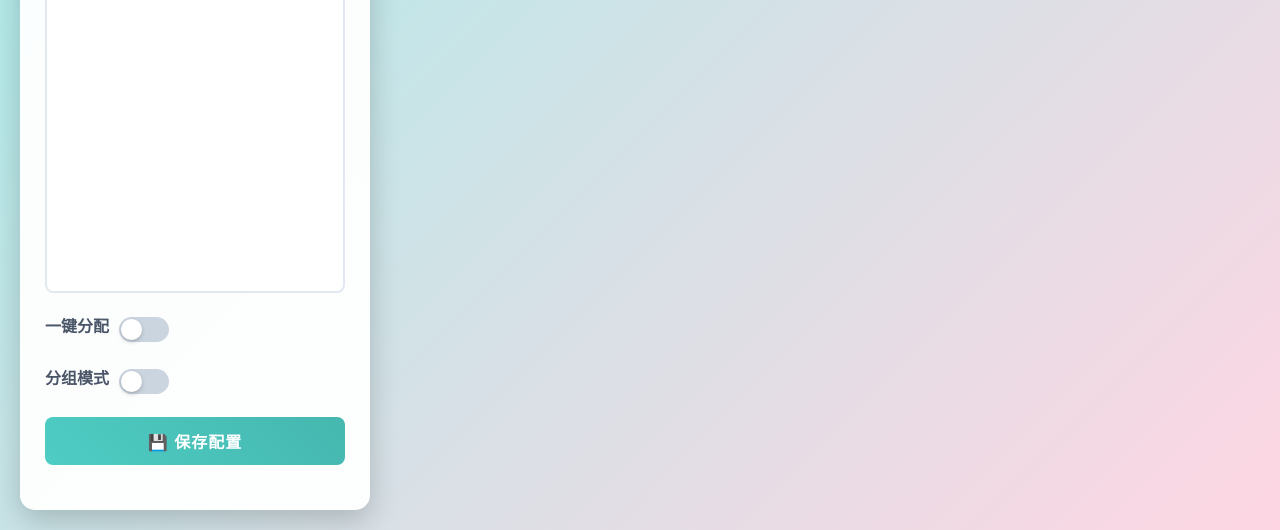
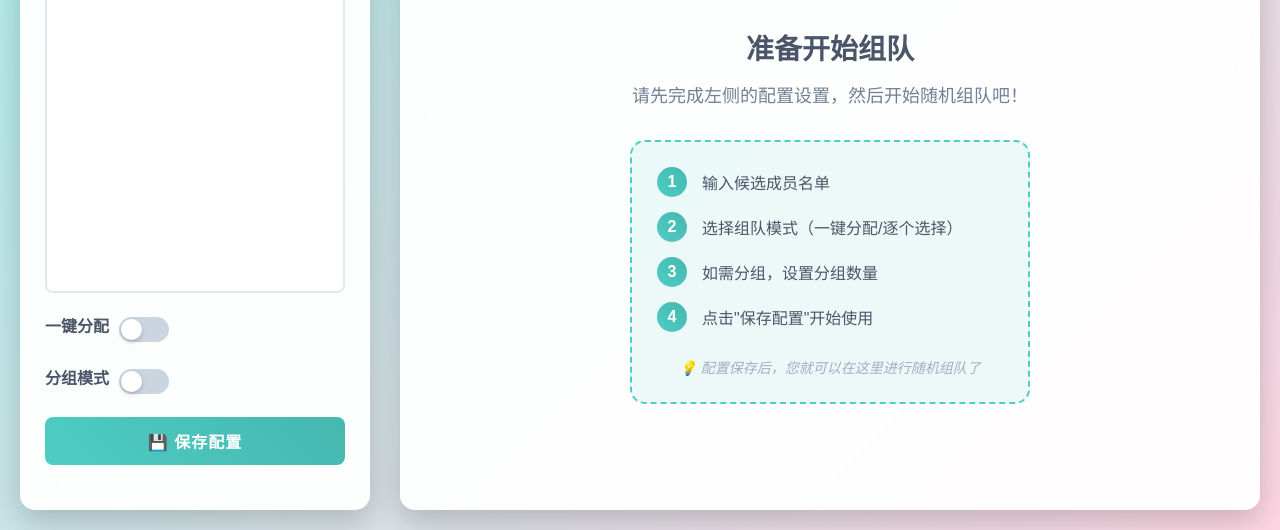
Before and after one commit to Momo707577045/roll-team, a plain HTML site: page index.html in a window 1280 px wide. Shown: the part 270-800 px from the top of the page. Drawn offline with Linux system fonts and the light colour scheme.

Commit message:
项目初始化

```diff
--- a/index.html
+++ b/index.html
@@ -453,6 +453,90 @@
             opacity: 0;
         }
 
+        /* 空状态样式 */
+        .empty-state {
+            display: flex;
+            flex-direction: column;
+            align-items: center;
+            justify-content: center;
+            height: 100%;
+            text-align: center;
+            padding: 40px;
+        }
+
+        .empty-state-icon {
+            font-size: 120px;
+            margin-bottom: 30px;
+            opacity: 0.3;
+            animation: float 3s ease-in-out infinite;
+        }
+
+        @keyframes float {
+            0%, 100% { transform: translateY(0px); }
+            50% { transform: translateY(-10px); }
+        }
+
+        .empty-state-title {
+            font-size: 28px;
+            font-weight: bold;
+            color: #4a5568;
+            margin-bottom: 15px;
+        }
+
+        .empty-state-subtitle {
+            font-size: 18px;
+            color: #718096;
+            margin-bottom: 30px;
+            line-height: 1.6;
+        }
+
+        .empty-state-steps {
+            background: rgba(78, 205, 196, 0.1);
+            border: 2px dashed #4ECDC4;
+            border-radius: 15px;
+            padding: 25px;
+            max-width: 400px;
+            width: 100%;
+        }
+
+        .empty-state-step {
+            display: flex;
+            align-items: center;
+            margin-bottom: 15px;
+            font-size: 16px;
+            color: #4a5568;
+        }
+
+        .empty-state-step:last-child {
+            margin-bottom: 0;
+        }
+
+        .step-number {
+            background: linear-gradient(45deg, #4ECDC4, #45B7AF);
+            color: white;
+            width: 30px;
+            height: 30px;
+            border-radius: 50%;
+            display: flex;
+            align-items: center;
+            justify-content: center;
+            font-weight: bold;
+            margin-right: 15px;
+            flex-shrink: 0;
+        }
+
+        .step-text {
+            flex: 1;
+            text-align: left;
+        }
+
+        .empty-state-hint {
+            margin-top: 25px;
+            font-size: 14px;
+            color: #a0aec0;
+            font-style: italic;
+        }
+
         /* 响应式设计 */
         @media (max-width: 768px) {
             .container {
@@ -472,6 +556,22 @@
 
             .member-name {
                 font-size: 24px;
+            }
+
+            .empty-state-icon {
+                font-size: 80px;
+            }
+
+            .empty-state-title {
+                font-size: 24px;
+            }
+
+            .empty-state-subtitle {
+                font-size: 16px;
+            }
+
+            .empty-state-steps {
+                padding: 20px;
             }
         }
     </style>
@@ -545,7 +645,9 @@
             </div>
 
             <!-- 右侧Roll区域 -->
-            <div class="roll-panel" v-if="configSaved">
+            <div class="roll-panel">
+                <!-- 配置已保存状态 -->
+                <div v-if="configSaved">
                     <div class="roll-area">
                         <h3 class="roll-title">🎯 候选成员</h3>
 
@@ -602,6 +704,37 @@
                                     {{ member }}
                                 </li>
                             </ul>
+                        </div>
+                    </div>
+                </div>
+
+                <!-- 配置未保存的空状态 -->
+                <div v-else class="empty-state">
+                    <div class="empty-state-icon">🎲</div>
+                    <h3 class="empty-state-title">准备开始组队</h3>
+                    <p class="empty-state-subtitle">请先完成左侧的配置设置，然后开始随机组队吧！</p>
+
+                    <div class="empty-state-steps">
+                        <div class="empty-state-step">
+                            <div class="step-number">1</div>
+                            <div class="step-text">输入候选成员名单</div>
+                        </div>
+                        <div class="empty-state-step">
+                            <div class="step-number">2</div>
+                            <div class="step-text">选择组队模式（一键分配/逐个选择）</div>
+                        </div>
+                        <div class="empty-state-step">
+                            <div class="step-number">3</div>
+                            <div class="step-text">如需分组，设置分组数量</div>
+                        </div>
+                        <div class="empty-state-step">
+                            <div class="step-number">4</div>
+                            <div class="step-text">点击"保存配置"开始使用</div>
+                        </div>
+
+                        <div class="empty-state-hint">
+                            💡 配置保存后，您就可以在这里进行随机组队了
+                        </div>
                     </div>
                 </div>
             </div>
```
Lines whose indentation alone changed are shown as unchanged.
